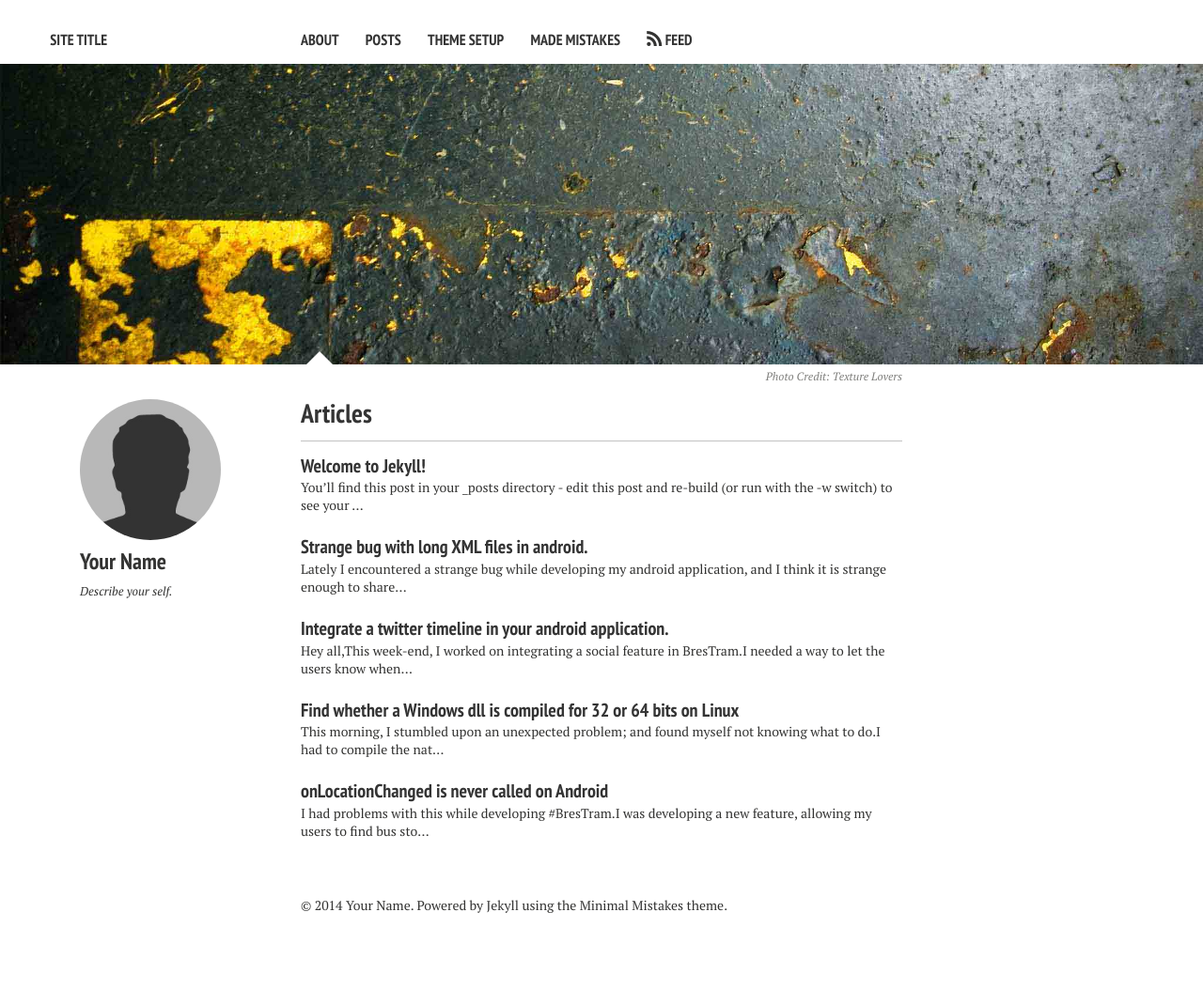
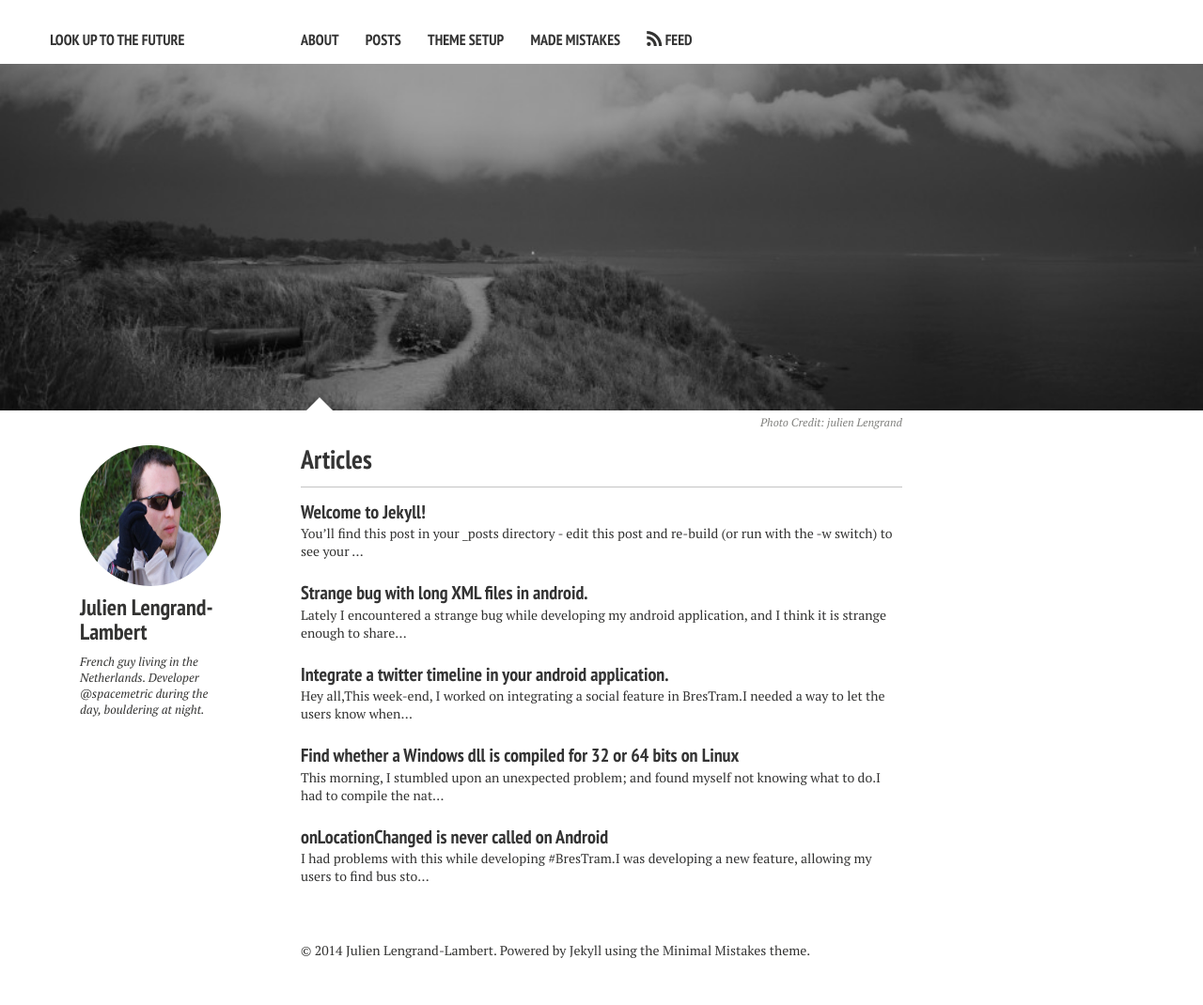
Before and after one commit to jlengrand/jlengrand.github.io, a Jekyll site: the page built from index.md, in a window 1280 px wide. Shown: the whole page at 94% size. Built offline with Jekyll 4.4.1, drawn with Linux system fonts in a browser that asks for light colours; nearby versions of some CDN libraries; before the commit the page ends 1022 px from its top, so only the background shows below that.

Commit message:
Starts working on the theme, slowly making it mine

```diff
--- a/_config.yml
+++ b/_config.yml
@@ -1,15 +1,15 @@
-title:            Site Title
-tagline:          A short tagline
-description:      Describe your website.
+title:            Look up to the future
+tagline:          Coding, Rants and other thoughts
+description:      Coding, Rants and other thoughts
 # Your site's domain goes here. Leave localhost server or blank when working locally.
 url:              http://localhost:4000
 
 # Owner/author information
 owner:
-  name:           Your Name
-  avatar:         bio-photo.jpg
-  bio:            "Describe your self."
-  email:          your@email.com
+  name:           Julien Lengrand-Lambert
+  avatar:         avatar1-1024x685.jpg
+  bio:            "French guy living in the Netherlands. Developer @spacemetric during the day, bouldering at night."
+  email:          julien@lengrand.fr
   # Social networking links are used in author-bio sidebar. Update and remove as you like.
   twitter:
   facebook:
--- a/_layouts/default.html
+++ /dev/null
@@ -1,44 +0,0 @@
-<!DOCTYPE html>
-<html>
-    <head>
-        <meta charset="utf-8">
-        <meta http-equiv="X-UA-Compatible" content="IE=edge,chrome=1">
-        <title>{{ page.title }}</title>
-        <meta name="viewport" content="width=device-width">
-
-        <!-- syntax highlighting CSS -->
-        <link rel="stylesheet" href="/css/syntax.css">
-
-        <!-- Custom CSS -->
-        <link rel="stylesheet" href="/css/main.css">
-
-    </head>
-    <body>
-
-        <div class="site">
-          <div class="header">
-            <h1 class="title"><a href="/">{{ site.name }}</a></h1>
-            <a class="extra" href="/">home</a>
-          </div>
-
-          {{ content }}
-
-          <div class="footer">
-            <div class="contact">
-              <p>
-                Your Name<br />
-                What You Are<br />
-                you@example.com
-              </p>
-            </div>
-            <div class="contact">
-              <p>
-                <a href="https://github.com/yourusername">github.com/yourusername</a><br />
-                <a href="https://twitter.com/yourusername">twitter.com/yourusername</a><br />
-              </p>
-            </div>
-          </div>
-        </div>
-
-    </body>
-</html>
--- a/index.md
+++ b/index.md
@@ -3,7 +3,7 @@ layout: home
 description: "A responsive Jekyll theme with editorial tendencies by designer Michael Rose."
 tags: [Jekyll, theme, responsive, blog, template]
 image:
-  feature: texture-feature-01.jpg
-  credit: Texture Lovers
-  creditlink: http://texturelovers.com
+  feature: cropped-suommenlina.jpg
+  credit: julien Lengrand
+  creditlink: http://www.fluidr.com/photos/49365498@N03/sets
 ---
```
Also changed, not shown: css/main.css (deleted, +0 -160 lines), css/syntax.css (deleted, +0 -60 lines), index.html (deleted, +0 -13 lines), images/avatar1-1024x685.jpg (added), images/cropped-suommenlina.jpg (added).
